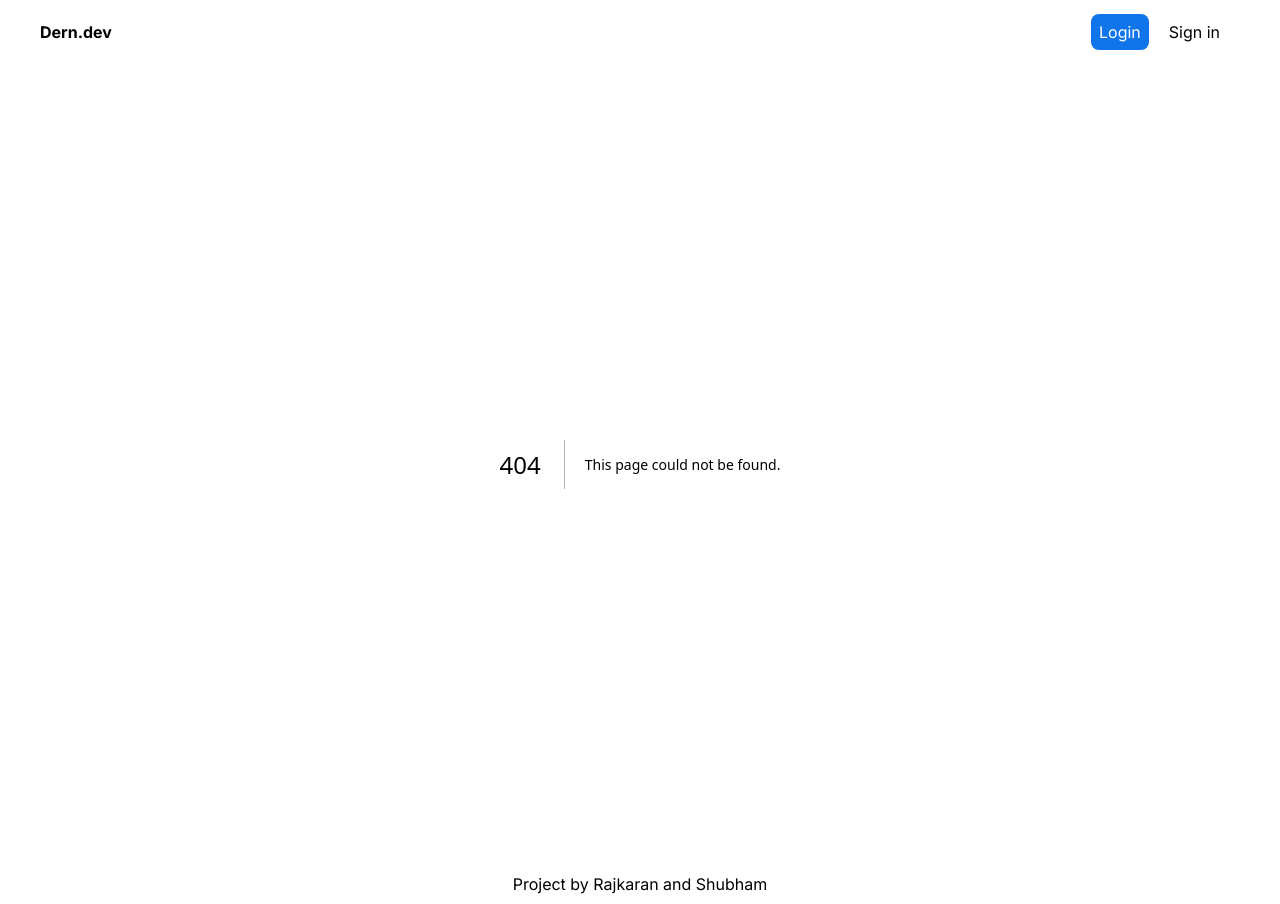
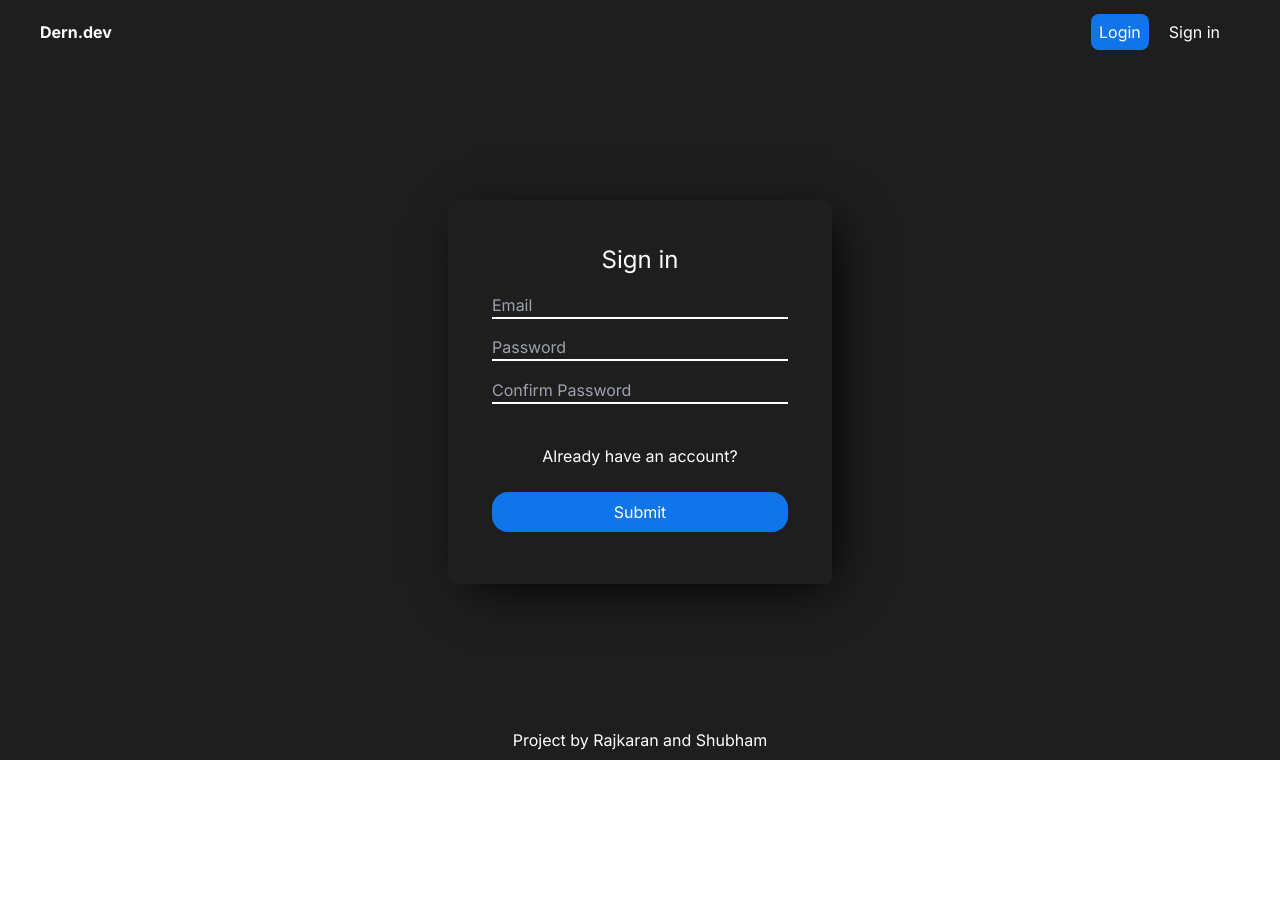
Before and after one commit to Shubhamsagar07/dern.dev, a Next.js app: page /register in a window 1280 px wide. Before the commit this address had no page. After the commit the page ends 800 px from the top, so only its background shows below. Built offline with nearby package versions, Linux system fonts and the light colour scheme.

Commit message:
test: added register folder

```diff
--- /dev/null
+++ b/app/register/page.js
@@ -0,0 +1,52 @@
+"use client";
+import { useEffect } from "react";
+import { useThemeContext } from "../context/store";
+export default function register() {
+    const { theme } = useThemeContext();
+
+  useEffect(() => {
+    if (theme === "dark") {
+      document.documentElement.classList.add("dark");
+    } else {
+      document.documentElement.classList.remove("dark");
+    }
+  }, [theme]);
+
+    return(
+        <div className="h-[41rem] flex flex-row justify-center items-center dark:bg-[--bg-dark]">
+      <div className="w-96 h-96 shadow-3xl p-11 rounded-lg">
+        <h1 className="dark:text-white text-center text-2xl">Sign in</h1>
+        <div className="w-full h-36 flex flex-col justify-evenly items-center">
+          <input
+            className="w-full border-black border-b-2 outline-none dark:bg-[--bg-dark] dark:border-white"
+            placeholder="Email"
+            type="text"
+            name=""
+            id=""
+          />
+          <input
+            className="w-full border-black border-b-2 outline-none dark:bg-[--bg-dark] dark:border-white"
+            placeholder="Password"
+            type="text"
+            name=""
+            id=""
+          />
+          <input
+            className="w-full border-black border-b-2 outline-none dark:bg-[--bg-dark] dark:border-white"
+            placeholder="Confirm Password"
+            type="text"
+            name=""
+            id=""
+          />
+        </div>
+        <p className="dark:text-white py-6 text-center"><a href="/login">Already have an account?</a></p>
+        <div className="">
+          <button className="w-full rounded-2xl text-white p-2 dark:text-white bg-[--primary-color]">
+            Submit
+          </button>
+        </div>
+      </div>
+    </div>
+
+    );
+}
```
